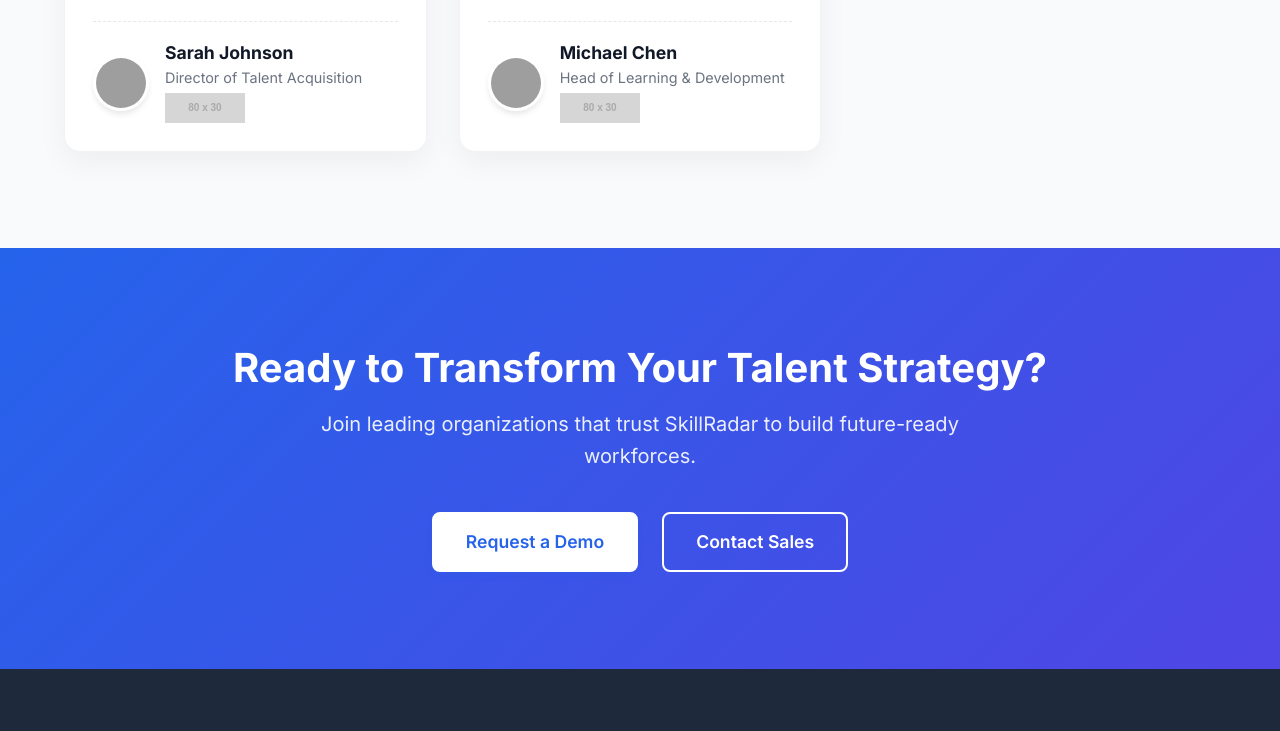
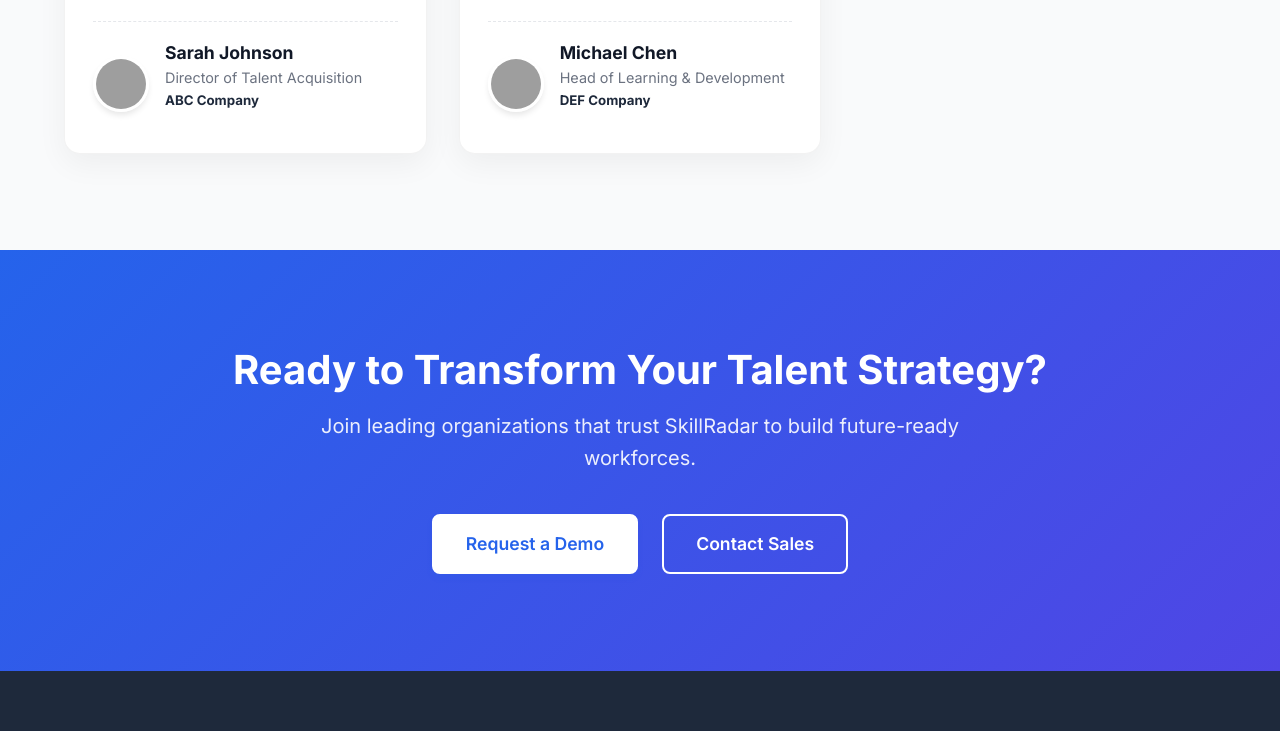
Before and after one commit to nishant-iitg/skillradar, a plain HTML site: page index.html in a window 1280 px wide. Shown: the part 5469-6200 px from the top of the page. Drawn offline with Linux system fonts and the light colour scheme; grey boxes are pictures that could not be loaded; placeholder pictures from the web are drawn by us.

Commit message:
Company Image Placeholder removed

```diff
--- a/index.html
+++ b/index.html
@@ -293,7 +293,7 @@
               <h4>Sarah Johnson</h4>
               <p>Director of Talent Acquisition</p>
               <div class="company">
-                <img src="https://via.placeholder.com/80x30/4f46e5/ffffff?text=TechCorp" alt="TechCorp" loading="lazy">
+                <h5>ABC Company</h5>
               </div>
             </div>
           </div>
@@ -316,7 +316,7 @@
               <h4>Michael Chen</h4>
               <p>Head of Learning & Development</p>
               <div class="company">
-                <img src="https://via.placeholder.com/80x30/4f46e5/ffffff?text=InnovateX" alt="InnovateX" loading="lazy">
+                <h5>DEF Company</h5>
               </div>
             </div>
           </div>
@@ -340,7 +340,7 @@
               <h4>Jamie Rodriguez</h4>
               <p>Senior Data Analyst</p>
               <div class="company">
-                <img src="https://via.placeholder.com/80x30/4f46e5/ffffff?text=DataDyne" alt="DataDyne" loading="lazy">
+                <h5>ABC Company</h5>
               </div>
             </div>
           </div>
@@ -363,7 +363,7 @@
               <h4>David Kim</h4>
               <p>Engineering Team Lead</p>
               <div class="company">
-                <img src="https://via.placeholder.com/80x30/4f46e5/ffffff?text=CloudNine" alt="CloudNine" loading="lazy">
+                <h5>DEF Company</h5>
               </div>
             </div>
           </div>
```
